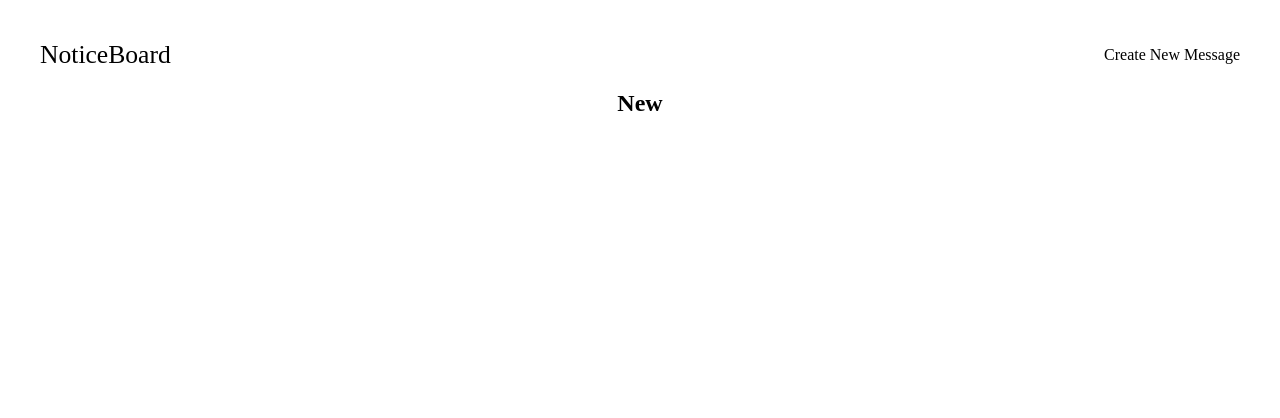
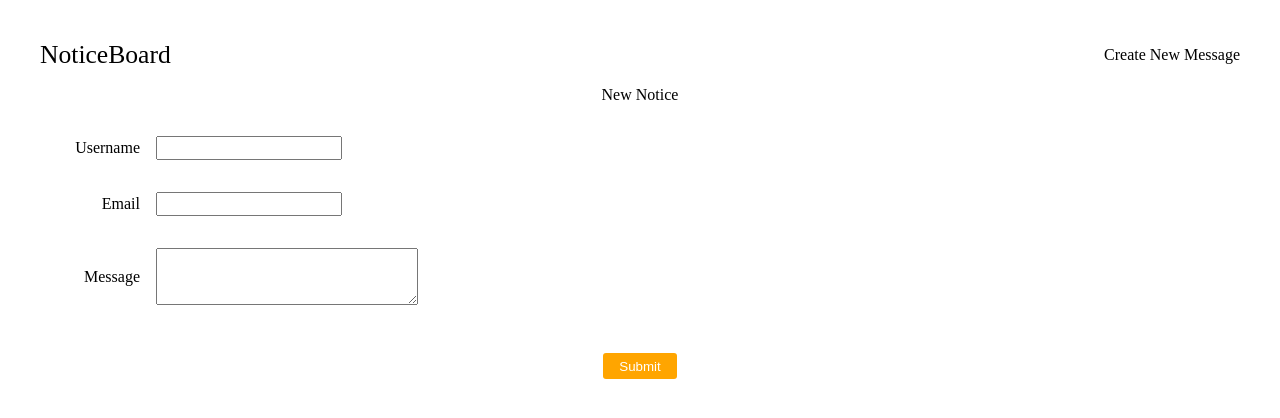
Before and after one commit to Ayoroq/message-board-frontend, a React app: page /new in a window 1280 px wide. Shown: the top 418 px of the page. Built offline with nearby package versions, Linux system fonts and the light colour scheme; the HTML template or start-up script is replaced by a standard one.

Commit message:
added css stylings to the form

```diff
--- a/src/pages/New.jsx
+++ b/src/pages/New.jsx
@@ -1,10 +1,29 @@
-export default function New(){
-    return (
-        <main>
-            <h2>New</h2>
-            <form action="">
-
-            </form>
-        </main>
-    )
+import styles from "../styles.module.css";
+export default function New() {
+  return (
+    <main>
+      <p className={styles.title}>New Notice</p>
+      <form action="" className={styles.form}>
+        <p>
+          <label htmlFor="username">Username</label>
+          <input type="text" name="username" id="username" required />
+        </p>
+        <p>
+            <label htmlFor="email">Email</label>
+            <input type="email" name="email" id="email" required />
+        </p>
+        <p>
+          <label htmlFor="message">Message</label>
+          <textarea
+            name="message"
+            id="message"
+            required
+                cols={30}
+                rows={10}
+          ></textarea>
+        </p>
+        <button type="submit" className={styles.submit}>Submit</button>
+      </form>
+    </main>
+  );
 }
--- a/src/styles.module.css
+++ b/src/styles.module.css
@@ -20,6 +20,14 @@
   color: black;
 }
 
+/* Home */
+.cards {
+  display: flex;
+  flex-direction: column;
+  gap: 2rem;
+  list-style-type: none;
+}
+
 /* Card */
 
 .card {
@@ -40,10 +48,71 @@
   gap: 1rem;
 }
 
-/* Home */
-.cards {
+/* New */
+
+.title {
+  font-size: clamp(1rem, 1vw, 1vw);
+}
+.form {
   display: flex;
   flex-direction: column;
-  gap: 2rem;
-  list-style-type: none;
+  align-items: flex-start;
 }
+
+.form p {
+  display: flex;
+  align-items: center;
+  gap: 1rem;
+}
+
+input {
+  outline: none;
+  height: 20px;
+  padding: 0;
+  padding-left: 5px;
+}
+
+textarea {
+  height: 50px;
+  outline: none;
+  padding: 0;
+  padding-left: 5px;
+  padding-top: 5px;
+  max-width: 50vw;
+}
+
+label {
+  text-align: right;
+  width: 100px;
+}
+
+.submit {
+  margin-top: 2rem;
+  padding: 0.35rem 1rem;
+  border-radius: 3px;
+  border: none;
+  background-color: orange;
+  cursor: pointer;
+  color: white;
+  align-self: center;
+  transition: transform 0.3s ease, background-color 0.3s ease;
+}
+
+.submit:hover {
+  transform: translateY(-3px);
+  background-color: rgb(175, 114, 0);
+}
+
+@media (max-width: 550px) {
+  .form p {
+    flex-direction: column;
+    align-items: flex-start;
+    gap: 0.25rem;
+  }
+  label {
+    width: auto;
+  }
+
+  textarea {
+  }
+}
```
